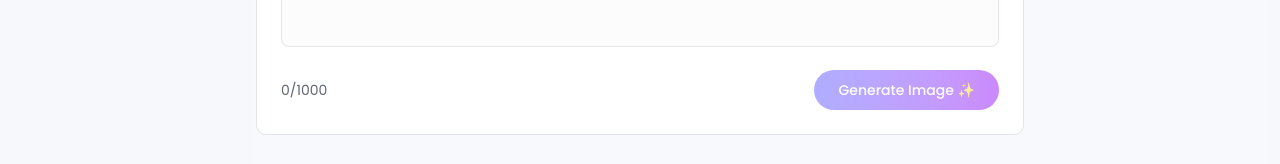
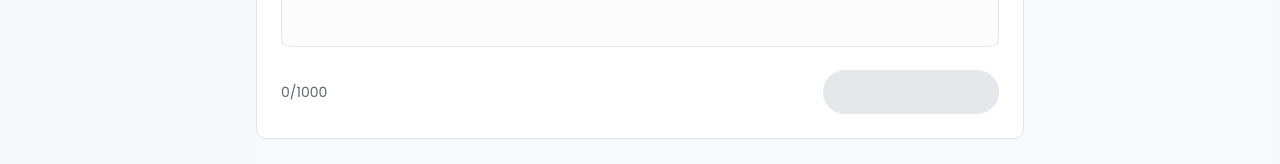
Before and after one commit to erdalinceler/ai-image-gen, a Next.js app: page /dashboard in a window 1280 px wide. Shown: the part 317-481 px from the top of the page. Built offline with nearby package versions, Linux system fonts and the light colour scheme; no server answers.

Commit message:
Add skeleton component for generate image button

```diff
--- a/components/landing/dashboard.tsx
+++ b/components/landing/dashboard.tsx
@@ -164,6 +164,12 @@ export default function Dashboard() {
 
               <div className="flex justify-between items-center mt-4">
                 <span className="text-sm text-muted-foreground">{prompt.length}/1000</span>
+                {isInitialLoading ? (
+                  <div
+                    className="h-11 w-44 bg-gray-200 rounded-full"
+                    style={{ animation: 'skeleton-pulse 6s cubic-bezier(0.4, 0, 0.6, 1) infinite' }}
+                  />
+                ) : (
                   <Button
                     size="lg"
                     className="bg-gradient-to-r from-indigo-500 to-purple-600 text-white hover:from-indigo-600 hover:to-purple-700 rounded-full"
@@ -172,6 +178,7 @@ export default function Dashboard() {
                   >
                     {loading ? 'Generating...' : 'Generate Image ✨'}
                   </Button>
+                )}
               </div>
 
               {loading && (
```
Lines whose indentation alone changed are shown as unchanged.
